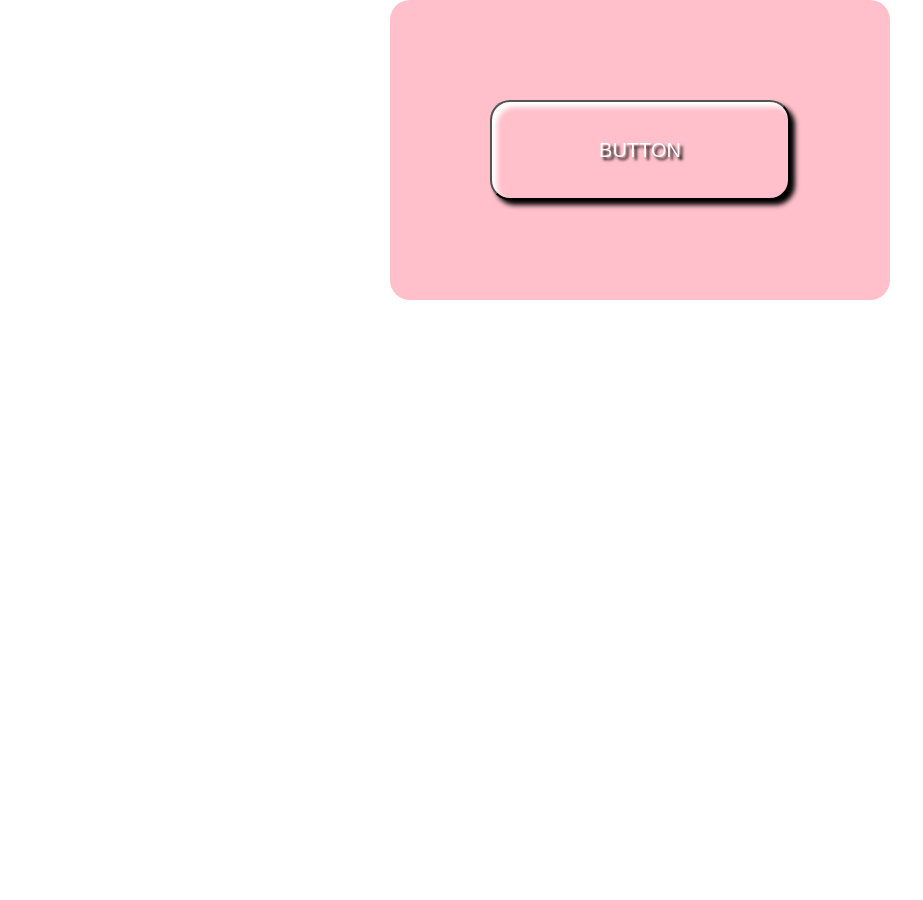
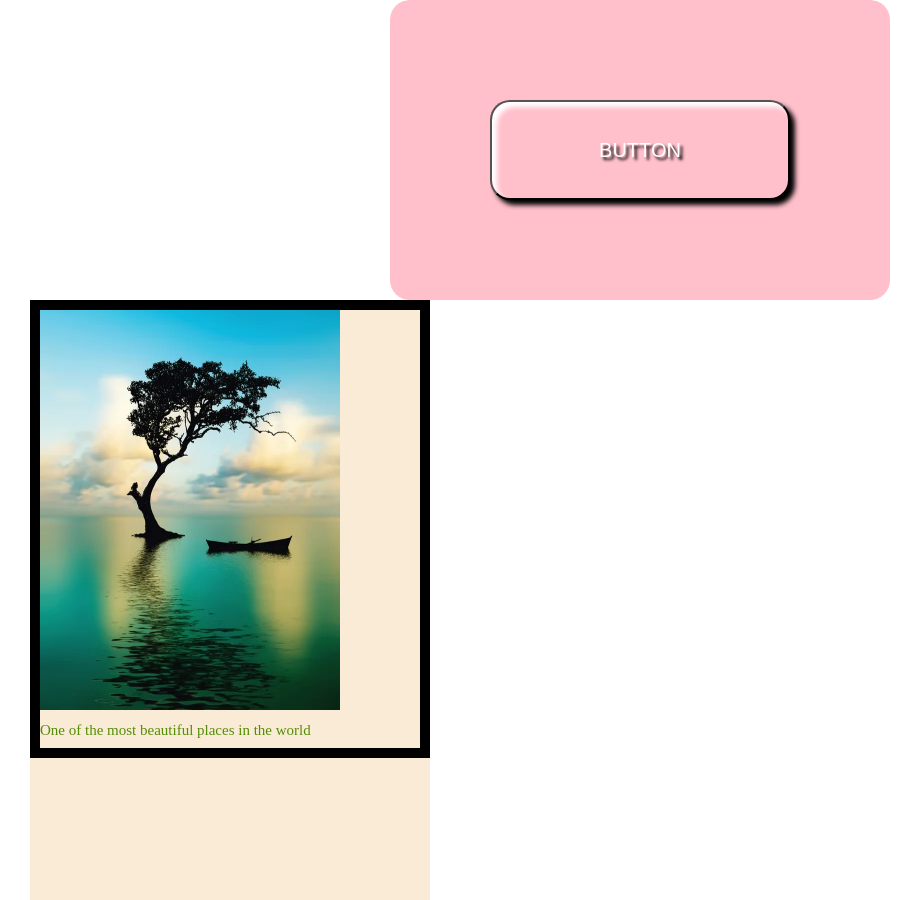
Before and after one commit to gaga-chituashvili/homework_8, a plain HTML site: page index.html in a window 1280 px wide. Shown: the whole page, without its empty margins (0-923 px from the left). Before the commit the page ends 800 px from the top, so only its background shows below. Drawn offline with Linux system fonts and the light colour scheme.

Commit message:
homework_8

```diff
--- a/css/style.css
+++ b/css/style.css
@@ -1,5 +1,3 @@
-
-
 /*davaleba N1*/
 
 .button1_div {
@@ -38,3 +36,37 @@
 
 
 /*davaleba N2*/
+
+
+
+
+.figure_div {
+    width: 400px;
+    height: 600px;
+    display: inline-block;
+    margin-left: 30px;
+    background-color: antiquewhite;
+
+
+}
+
+.figure {
+    border: 10px solid black;
+
+}
+
+
+.figure_img {
+    width: 300px;
+    height: 400px;
+}
+
+.figure_img:hover {
+    border-radius: 25px 25px 0 0;
+}
+
+.img_description {
+    font-size: 15px;
+    color: rgb(86, 141, 5);
+    margin-block: 10px;
+}
--- a/index.html
+++ b/index.html
@@ -1,5 +1,6 @@
 <!DOCTYPE html>
 <html lang="en">
+
 <head>
     <meta charset="UTF-8">
     <meta name="viewport" content="width=device-width, initial-scale=1.0">
@@ -7,15 +8,35 @@
     <link rel="stylesheet" href="css/reset.css">
     <link rel="stylesheet" href="css/style.css">
 </head>
+
 <body>
 
-<!--davaleba N1-->
+    <!--davaleba N1-->
 
-<div class="button1_div">
+    <div class="button1_div">
 
-<button class="button1">BUTTON</button>
+        <button class="button1">BUTTON</button>
 
-</div>
+    </div>
+
+    <!--davaleba N2-->
+
+    <div class="figure_div">
+
+    <figure class="figure">
+
+        <img src="images/depositphotos_54081723-stock-photo-beautiful-nature-landscape.jpg" alt="" class="figure_img">
+
+        <figcaption class="img_description">One of the most beautiful places in the world</figcaption>
+
+
+
+
+
+    </figure>
+
+
+    </div>
 
 
 
@@ -26,4 +47,5 @@
 
 
 </body>
+
 </html>
```
Also changed, not shown: images/depositphotos_54081723-stock-photo-beautiful-nature-landscape.jpg (added), 2 other files.
